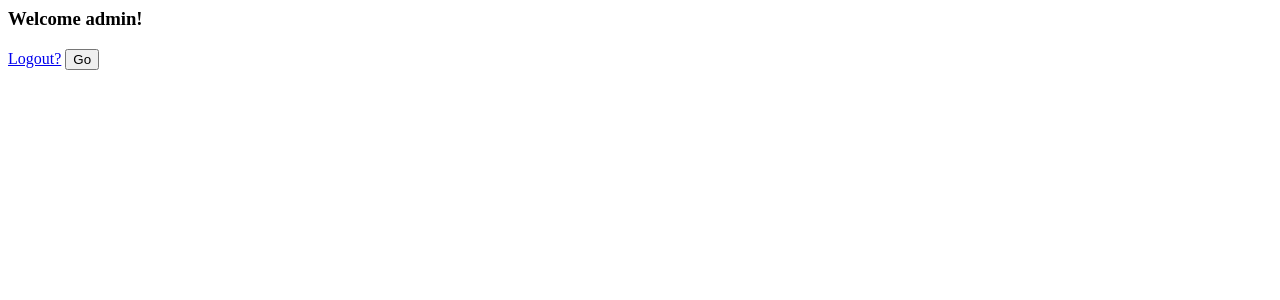
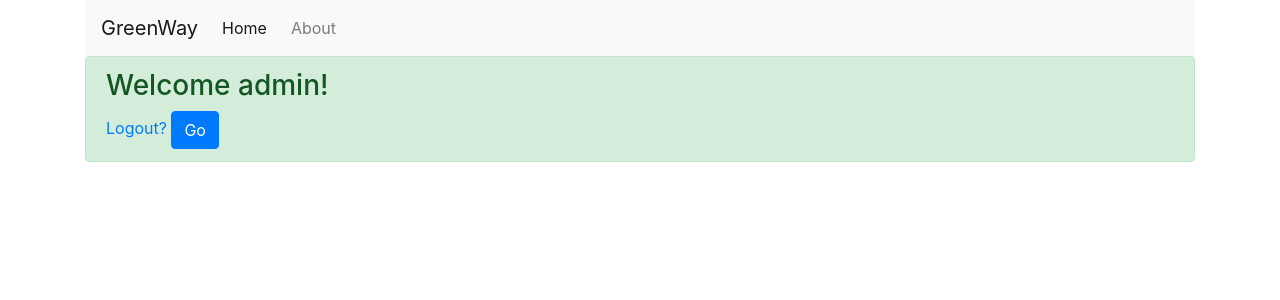
Before and after one commit to shrutibala1/EcoHacks, a Django app: template EcoHacks/main/templates/main/index.html in a window 1280 px wide. Shown: the top 300 px of the page. Run offline with Django 4.2, Linux system fonts and the light colour scheme; the template is opened without the code that fills it, so the values that code supplies are empty; a user stored in the database is signed in; some libraries are stand-ins or nearby versions.

Commit message:
added base

```diff
--- /dev/null
+++ b/EcoHacks/main/templates/main/base.html
@@ -0,0 +1,58 @@
+<!DOCTYPE html>
+<html>
+    <head>
+        <title>{% block title %}{% endblock %}</title>
+        <link rel="stylesheet" href="https://maxcdn.bootstrapcdn.com/bootstrap/4.0.0/css/bootstrap.min.css">
+        <script src="https://maxcdn.bootstrapcdn.com/bootstrap/4.0.0/js/bootstrap.min.js"></script>
+
+        <style>
+            /* Set the height of the wrapper to 100% of the viewport */
+            .wrapper {
+                min-height: 100vh;
+                position: relative;
+            }
+
+            /* Set the padding bottom of the wrapper to accommodate the height of the footer */
+            .wrapper::after {
+                content: "";
+                display: block;
+                height: 50px; /* Set this to the height of your footer */
+            }
+
+            /* Set the position and bottom of the footer to stick to the bottom of the viewport */
+            .footer {
+                position: absolute;
+                bottom: 0;
+                width: 100%;
+                height: 50px; /* Set this to the height of your footer */
+            }
+        </style>
+    </head>
+    <body class="container">
+        <div class="wrapper">
+            <nav class="navbar navbar-expand-lg navbar-light bg-light">
+                <a class="navbar-brand mr-3"  href="#">
+                    GreenWay
+                </a>
+                <button class="navbar-toggler" type="button" data-toggle="collapse" data-target="#navbarNav" aria-controls="navbarNav" aria-expanded="false" aria-label="Toggle navigation">
+                    <span class="navbar-toggler-icon"></span>
+                </button>
+
+                <div class="collapse navbar-collapse" id="navbarNav">
+                    <ul class="navbar-nav mr-auto">
+                        <li class="nav-item active mr-2">
+                            <a class="nav-link" href="http://127.0.0.1:8000/"> Home <span class="sr-only">(current)</span></a>
+                        </li>
+                        <li class="nav-item mr-2">
+                            <a class="nav-link" href="http://127.0.0.1:8000/about/"> About </a>
+                        </li>
+                    </ul>
+                </div>
+            </nav>
+            <div class="content">
+                {% block content %}
+                {% endblock %}
+            </div>
+        </div>
+    </body>
+</html>
--- a/EcoHacks/main/templates/main/index.html
+++ b/EcoHacks/main/templates/main/index.html
@@ -1,3 +1,6 @@
+{% extends 'base.html' %}
+
+{% block content %}
     {% if user.is_authenticated %}
         <div class="alert alert-success" role="alert">
             <h3>Welcome {{ user.username }}!</h3>
@@ -11,3 +14,4 @@
             <a href="{% url 'login' %}">Login</a>
         </div>
     {% endif %}
+{% endblock %}
--- a/EcoHacks/main/views.py
+++ b/EcoHacks/main/views.py
@@ -5,7 +5,5 @@ from django.shortcuts import render
 def index(request):
     return render(request, 'main/index.html')
 
-
-
 def goToMap(request):
     return render(request, 'main/map.html')
```
Also changed, not shown: EcoHacks/db.sqlite3, EcoHacks/users/migrations/0001_initial.py (deleted). Lines whose indentation alone changed are shown as unchanged.
